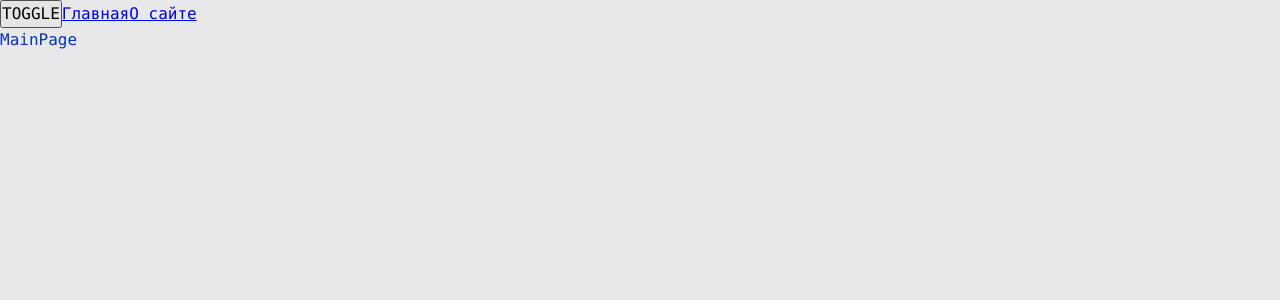
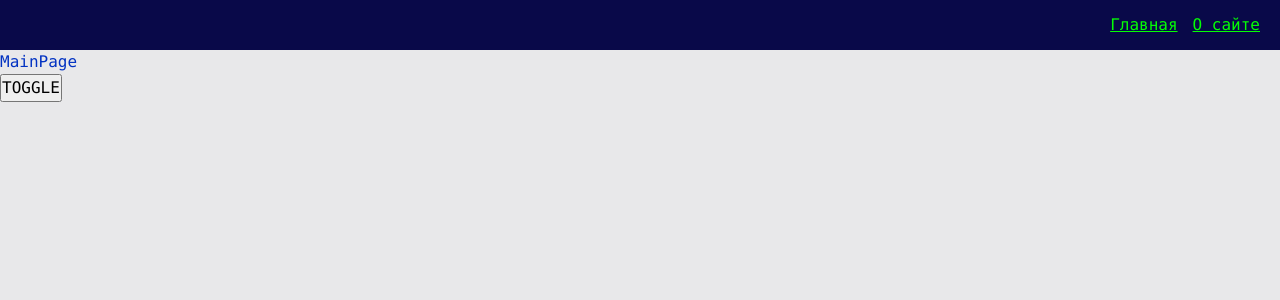
Before and after one commit to llite22/ReactMiddleProject, a React (Vite) app: page / in a window 1280 px wide. Shown: the top 300 px of the page. Built offline with nearby package versions, Linux system fonts and the light colour scheme.

Commit message:
npm fix + appLink

```diff
--- a/src/app/App.tsx
+++ b/src/app/App.tsx
@@ -1,23 +1,16 @@
-import { NavLink } from "react-router-dom";
 import { useTheme } from "./providers/ThemeProvider/lib/useTheme";
 import { classNames } from "@/shared/lib/classNames/classNames";
 import AppRouter from "./providers/router/ui/AppRouter";
+import { Navbar } from "@/widgets/Navbar";
 
 const App = () => {
   const { theme, toggleTheme } = useTheme();
 
   return (
-    <div
-      className={classNames("app", { hovered: true, selected: false }, [
-        theme,
-        "cls2",
-        "cls3",
-      ])}
-    >
+    <div className={classNames("app", {}, [theme])}>
+      <Navbar />
+      <AppRouter />
       <button onClick={toggleTheme}>TOGGLE</button>
-      <NavLink to={"/"}>Главная</NavLink>
-      <NavLink to={"/about"}>О сайте</NavLink>
-      <AppRouter/>
     </div>
   );
 };
--- a/src/app/Styles/themes/dark.scss
+++ b/src/app/Styles/themes/dark.scss
@@ -1,6 +1,9 @@
 .app.dark {
-    --bg-color: #090949;
+    --bg-color: #090949; ;
+    --inverted-bg-color: #e8e8ea;
 
     --primary-color: #049604;
     --secondary-color: #04ff04;
+    --inverted-primary-color: #0232c2;
+    --inverted-secondary-color: #0449e0;
 }
--- a/src/app/Styles/themes/normal.scss
+++ b/src/app/Styles/themes/normal.scss
@@ -1,6 +1,9 @@
 .app.light {
     --bg-color: #e8e8ea;
+    --inverted-bg-color: #090949;
 
     --primary-color: #0232c2;
     --secondary-color: #0449e0;
+    --inverted-primary-color: #049604;
+    --inverted-secondary-color: #04ff04;
 }
--- a/src/app/Styles/variables/global.scss
+++ b/src/app/Styles/variables/global.scss
@@ -8,4 +8,7 @@
     --font-size-l: 24px;
     --font-line-l: 32px;
     --font-l: var(--font-size-l) / var(--font-line-l) var(--font-family-main);
+
+    // Размеры
+    --navbar-height: 50px
 }
--- a/src/app/providers/ThemeProvider/ui/ThemeProvider.tsx
+++ b/src/app/providers/ThemeProvider/ui/ThemeProvider.tsx
@@ -1,10 +1,14 @@
-import { useState, useMemo, FC, ReactNode } from "react";
-import { LOCAL_STORAGE_THEME_KEY, ThemeContext, Theme } from "@/app/providers/ThemeProvider/lib/ThemeContext";
+import { useState, useMemo, ReactNode } from "react";
+import {
+  LOCAL_STORAGE_THEME_KEY,
+  ThemeContext,
+  Theme,
+} from "@/app/providers/ThemeProvider/lib/ThemeContext";
 
 const defaultTheme =
   (localStorage.getItem(LOCAL_STORAGE_THEME_KEY) as Theme) || Theme.LIGHT;
 
-const ThemeProvider: FC<{ children: ReactNode }> = ({ children }) => {
+const ThemeProvider = ({ children }: { children: ReactNode }) => {
   const [theme, setTheme] = useState<Theme>(defaultTheme);
 
   const defaultProps = useMemo(
--- a/src/shared/lib/classNames/classNames.ts
+++ b/src/shared/lib/classNames/classNames.ts
@@ -1,11 +1,9 @@
 
 type Mods = Record<string, boolean | string>
 
-export function classNames(cls: string, mods: Mods, additional: string[]): string {
-    return [cls, ...additional, ...Object.entries(mods)
+export function classNames(cls: string, mods: Mods = {}, additional: string[] = []): string {
+    return [cls, ...additional.filter(Boolean), ...Object.entries(mods)
         .filter(([className, value]) => Boolean(value))
         .map(([className]) => className)]
         .join(' ')
 }
-
-classNames('remove-btn', { hovered: false, selectable: true, red: true, }, ['pdg'])
--- /dev/null
+++ b/src/shared/ui/AppLink/AppLink.module.scss
@@ -0,0 +1,11 @@
+.AppLink {
+  color: var(--primary-color);
+}
+
+.primary {
+  color: var(--primary-color);
+}
+
+.secondary {
+  color: var(--inverted-secondary-color);
+}
--- /dev/null
+++ b/src/shared/ui/AppLink/AppLink.tsx
@@ -0,0 +1,24 @@
+import { classNames } from "@/shared/lib/classNames/classNames";
+import cls from "./AppLink.module.scss";
+import { NavLink, NavLinkProps } from "react-router-dom";
+import { ReactNode } from "react";
+
+export enum AppLinkTheme {
+  PRIMARY = "primary",
+  SECONDARY = "secondary",
+}
+
+interface AppLinkProps extends NavLinkProps {
+  className?: string;
+  theme?: AppLinkTheme;
+  children: ReactNode;
+}
+
+export const AppLink = (props: AppLinkProps) => {
+  const { to, className, children, theme = AppLinkTheme.PRIMARY } = props;
+  return (
+    <NavLink to={to} className={classNames(cls.AppLink, {}, [className, cls[theme]])}>
+      {children}
+    </NavLink>
+  );
+};
--- /dev/null
+++ b/src/widgets/Navbar/index.ts
@@ -0,0 +1,3 @@
+import { Navbar } from "./ui/Navbar";
+
+export { Navbar }
--- /dev/null
+++ b/src/widgets/Navbar/ui/Navbar.module.scss
@@ -0,0 +1,17 @@
+.navbar {
+    width: 100%;
+    height: var(--navbar-height);
+    background: var(--inverted-bg-color);
+    display: flex;
+    align-items: center;
+    padding: 20px;
+}
+
+
+.links {
+    margin-left: auto;
+}
+
+.mainLink {
+    margin-right: 15px;
+}
--- /dev/null
+++ b/src/widgets/Navbar/ui/Navbar.tsx
@@ -0,0 +1,26 @@
+import { classNames } from "@/shared/lib/classNames/classNames";
+import cls from "./Navbar.module.scss";
+import { AppLink, AppLinkTheme } from "@/shared/ui/AppLink/AppLink";
+
+interface NavbarProps {
+  className?: string;
+}
+
+export const Navbar = ({ className }: NavbarProps) => {
+  return (
+    <div className={classNames(cls.navbar, {}, [className])}>
+      <div className={cls.links}>
+        <AppLink
+          theme={AppLinkTheme.SECONDARY}
+          to={"/"}
+          className={cls.mainLink}
+        >
+          Главная
+        </AppLink>
+        <AppLink theme={AppLinkTheme.SECONDARY} to={"/about"}>
+          О сайте
+        </AppLink>
+      </div>
+    </div>
+  );
+};
```
Also changed, not shown: package.json (+9 -9 lines), 2 other files (tests, documents, lock files or other folders).
